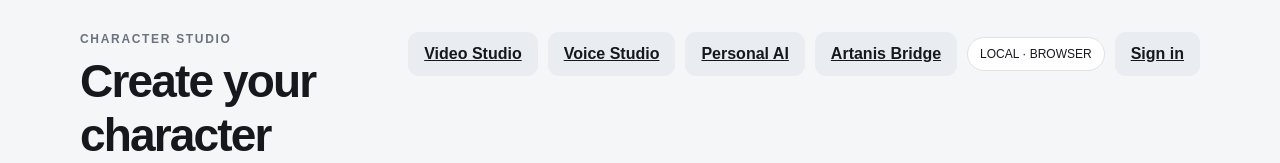
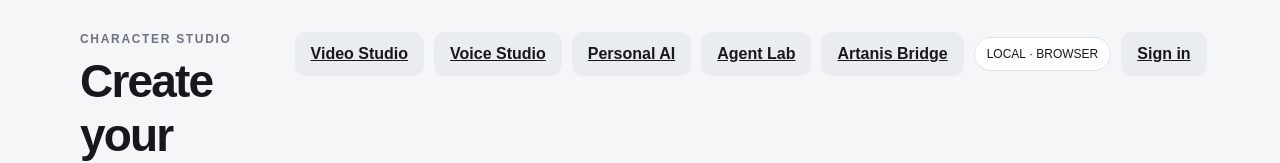
Before and after one commit to freemonkeyyourlife-lab/character-studio, a Next.js app: page / in a window 1280 px wide. Shown: the top 163 px of the page. Built offline with nearby package versions, Linux system fonts and the light colour scheme; no server answers.

Commit message:
Link Agent Lab from Character Studio

```diff
--- a/app/page.tsx
+++ b/app/page.tsx
@@ -857,6 +857,7 @@ export default function Home() {
           <a className="secondary smallButton" href="/video">Video Studio</a>
           <a className="secondary smallButton" href="/voice">Voice Studio</a>
           <a className="secondary smallButton" href="/personal-ai">Personal AI</a>
+          <a className="secondary smallButton" href="/agent-lab">Agent Lab</a>
           <a className="secondary smallButton" href="/integrations/artanis">Artanis Bridge</a>
           <div className="status">{cloudMode ? `CLOUD · SYNCED${authEmail ? ` · ${authEmail}` : ""}` : "LOCAL · BROWSER"}</div>
           {authChecked && cloudMode && <button className="secondary smallButton" onClick={signOut}>Sign out</button>}
```
